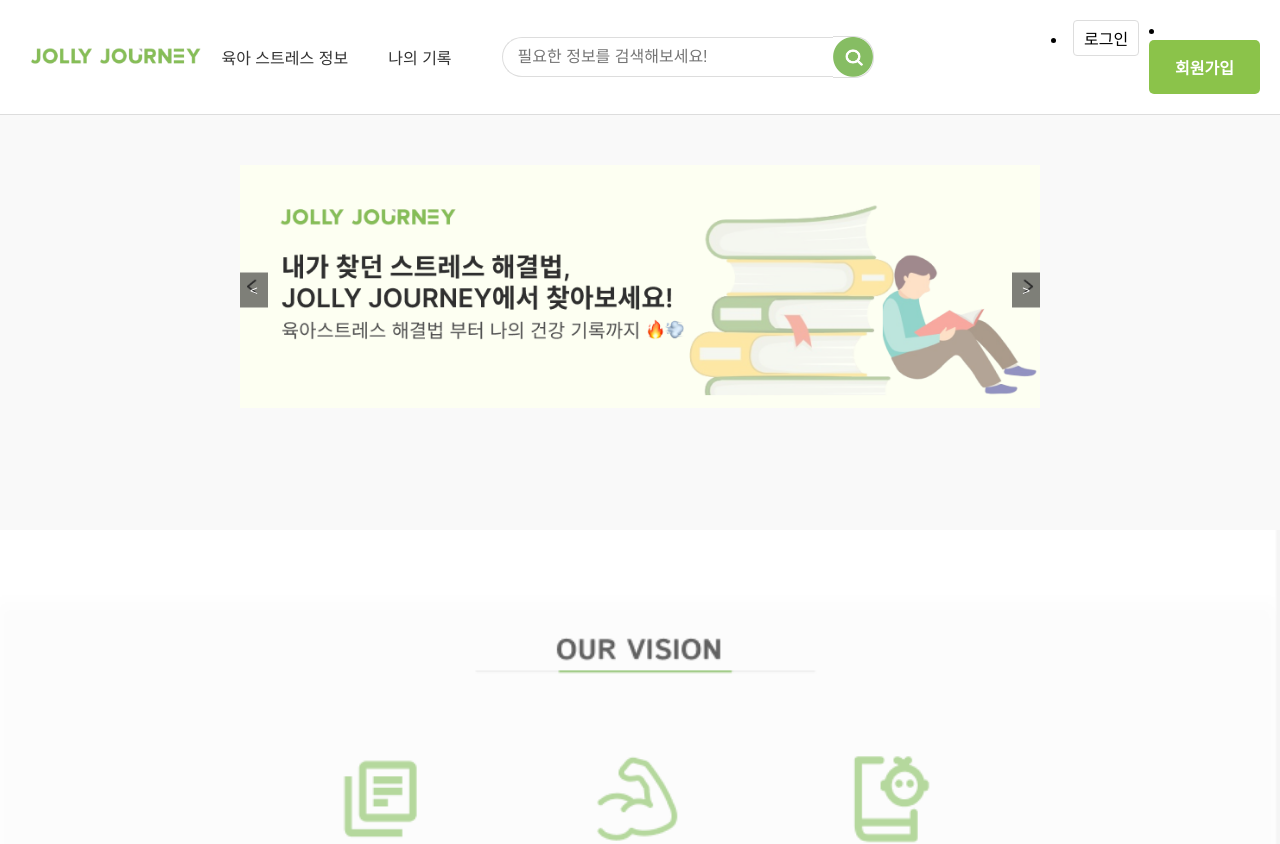
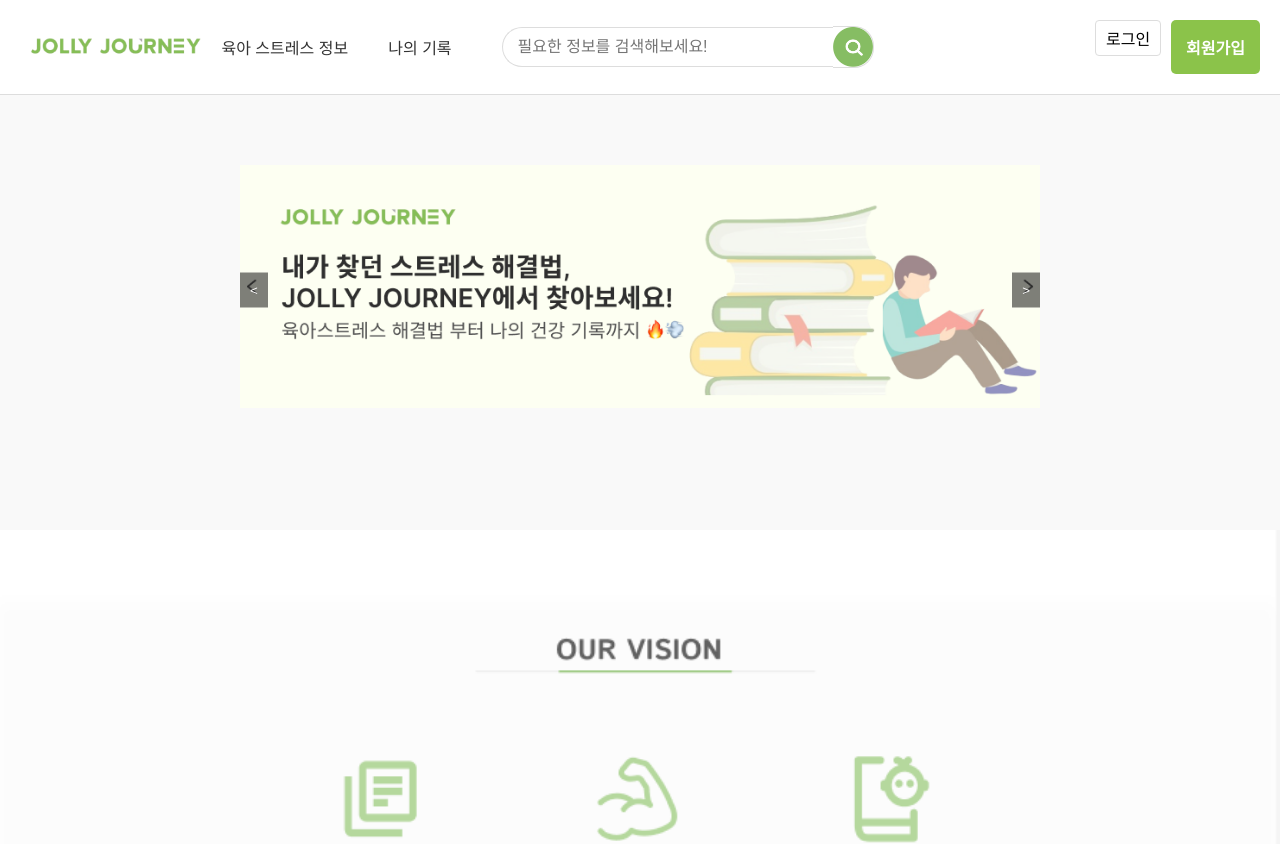
Before and after one commit to Likelion-YeungNam-Univ/12th-JollyJourney-FE, a React (Create React App) app: page / in a window 1280 px wide. Shown: the top 844 px of the page. Built offline with nearby package versions, Linux system fonts and the light colour scheme.

Commit message:
fix: 헤더네브바 li 요소에 대해 생겼었던 marker점 제거

```diff
--- a/src/components/main/HeaderBeforeLogin.css
+++ b/src/components/main/HeaderBeforeLogin.css
@@ -78,7 +78,14 @@
   .auth-buttons {
     display: flex;
     gap: 10px;
-  }
+    list-style: none; /* 마커 제거 */
+    padding: 0; /* 마커 제거 */
+    margin: 0; /* 마커 제거 */
+}
+
+.auth-buttons li { /* 추가된 부분 */
+    list-style: none; /* 마커 제거 */
+}
 
   .login-button {
     background: none;
```
